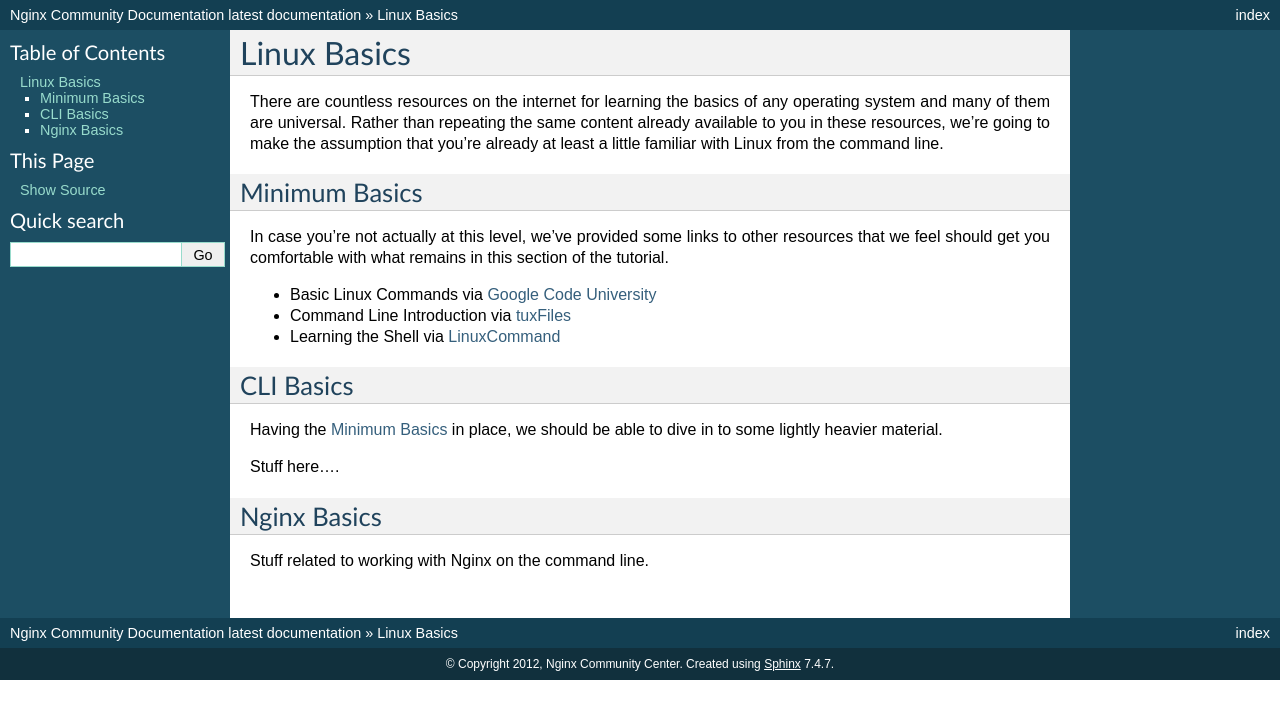
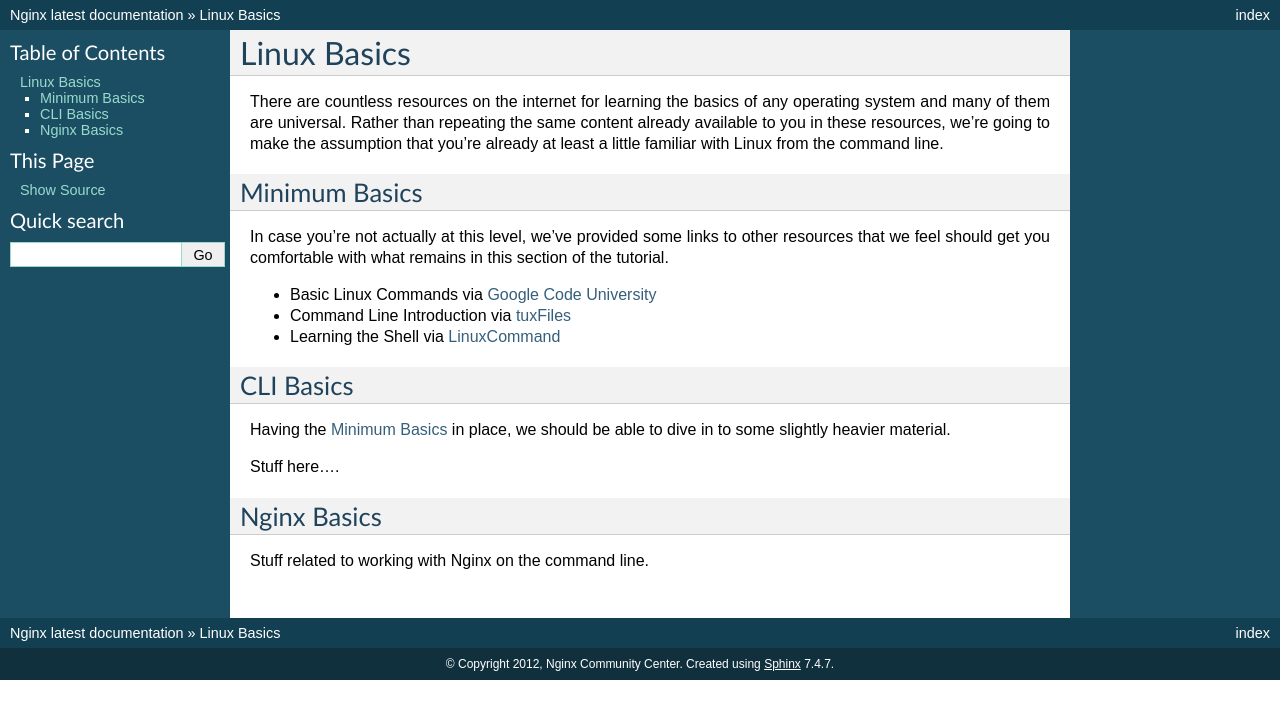
Before and after one commit to shimizukawa/docs-test, a Sphinx documentation site: the page built from source/topics/tutorials/basics_linux.rst, in a window 1280 px wide. Shown: the top 719 px of the page. Built offline with Sphinx 7.4.7, drawn with Linux system fonts in a browser that asks for light colours.

Commit message:
touchups

```diff
--- a/source/conf.py
+++ b/source/conf.py
@@ -40,7 +40,7 @@
 master_doc = 'index'
 
 # General information about the project.
-project = u'Nginx Community Documentation'
+project = u'Nginx'
 copyright = u'2012, Nginx Community Center'
 
 # The version info for the project you're documenting, acts as replacement for
--- a/source/topics/tutorials/basics_linux.rst
+++ b/source/topics/tutorials/basics_linux.rst
@@ -27,7 +27,7 @@
 ==========
 
 Having the `Minimum Basics`_ in place, we should be able to dive in to some
-lightly heavier material.
+slightly heavier material.
 
 Stuff here....
 
```
